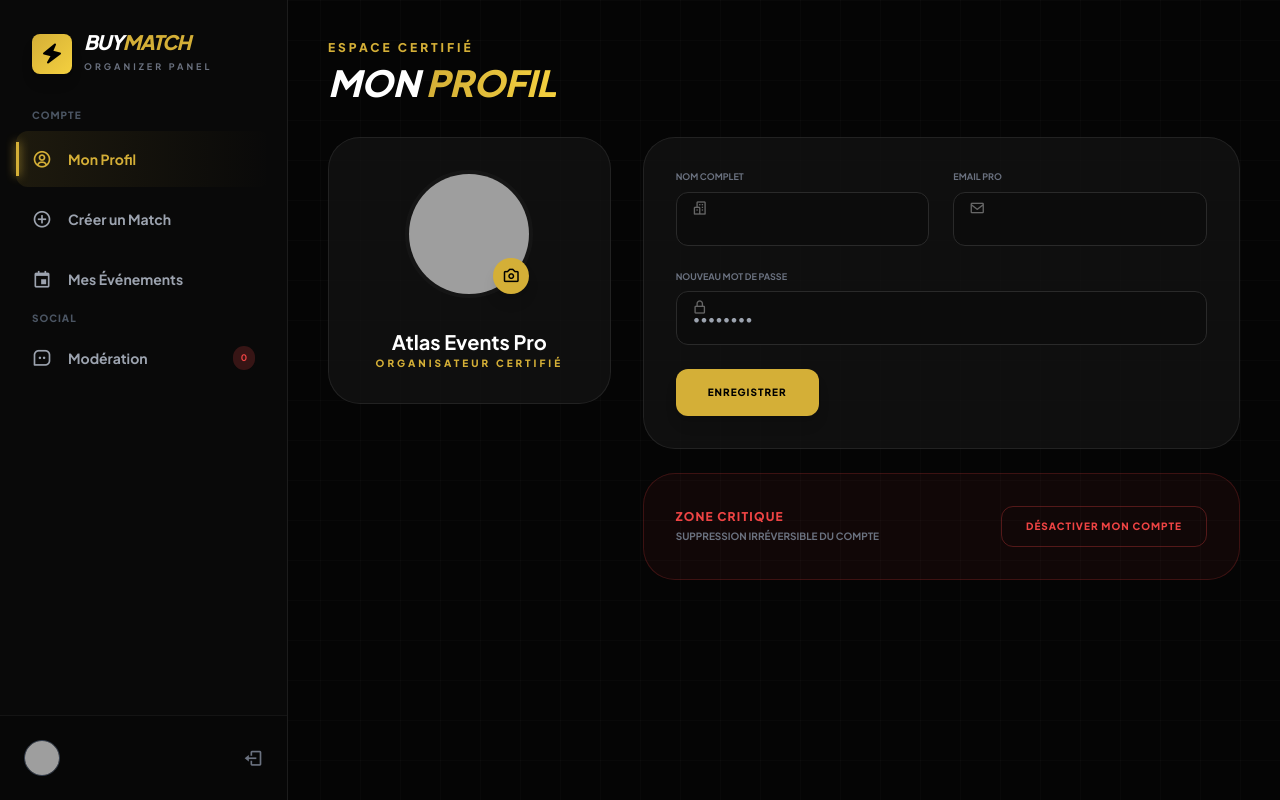
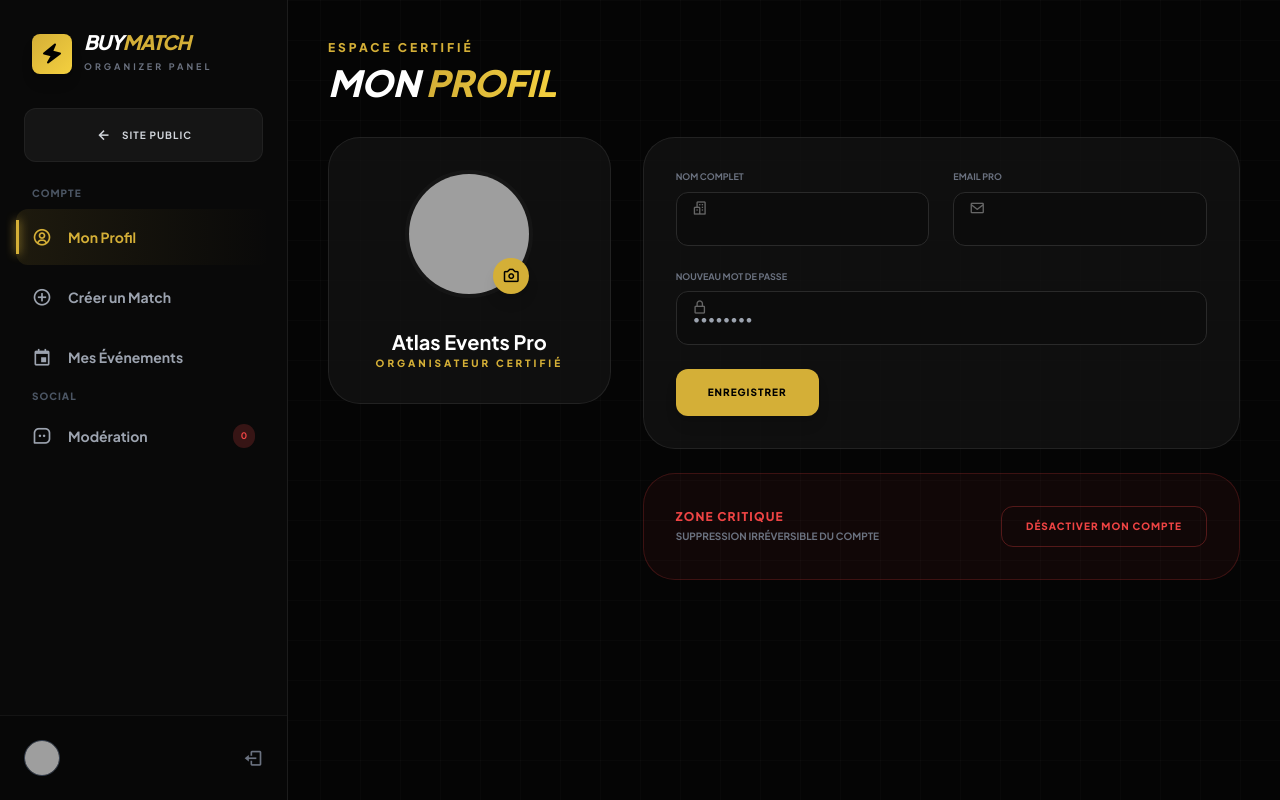
Before and after one commit to ayouberrak/BuyMatch-, a PHP site: template app/Views/dashboard/organizer/dashbord.view.php in a window 1280 px wide. Run offline with PHP 8.4, Linux system fonts and the light colour scheme; the template is opened without the code that fills it, so the values that code supplies are empty; some libraries are stand-ins or nearby versions; grey boxes are pictures that could not be loaded.

Commit message:
[Views] Update organizer dashboard

```diff
--- a/app/Views/dashboard/organizer/dashbord.view.php
+++ b/app/Views/dashboard/organizer/dashbord.view.php
@@ -83,6 +83,13 @@
                 <span class="text-[9px] uppercase tracking-[3px] text-gray-500 font-bold">Organizer Panel</span>
             </div>
         </div>
+                <div class="px-6 mb-6">
+        <a href="homePageControllers.php" class="group flex items-center justify-center gap-2 w-full py-3 rounded-xl bg-white/5 border border-white/5 text-gray-300 font-bold uppercase text-[10px] tracking-widest hover:bg-[#d4af37] hover:text-black hover:border-[#d4af37] hover:shadow-[0_0_20px_rgba(212,175,55,0.4)] transition-all duration-300">
+                <i class='bx bx-left-arrow-alt text-lg group-hover:-translate-x-1 transition-transform'></i>
+                Site Public
+            </a>
+        </div>
+
 
         <nav class="flex-1 px-4 space-y-1 overflow-y-auto">
             <p class="px-4 text-[10px] font-black text-gray-600 uppercase tracking-widest mb-2">Compte</p>
```
